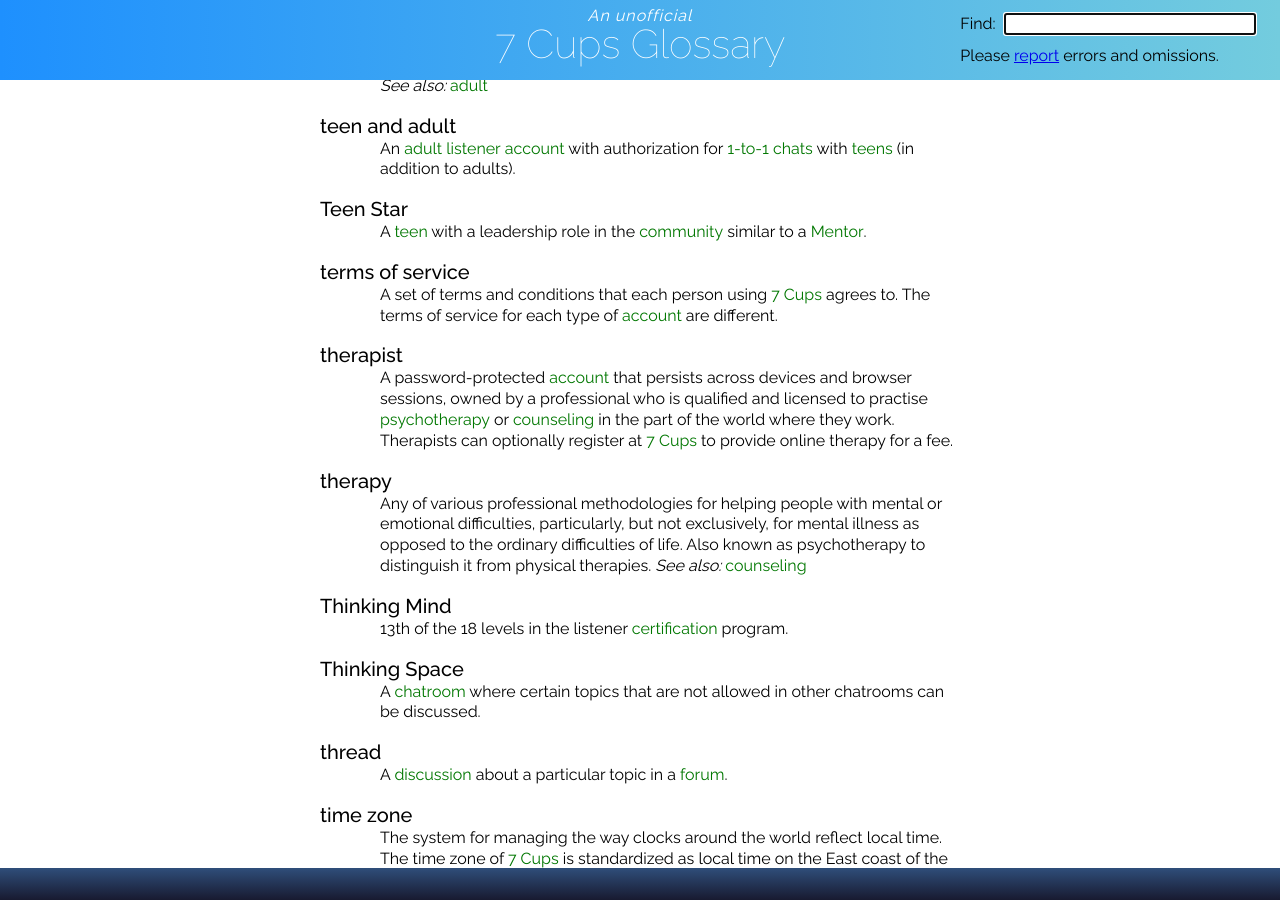
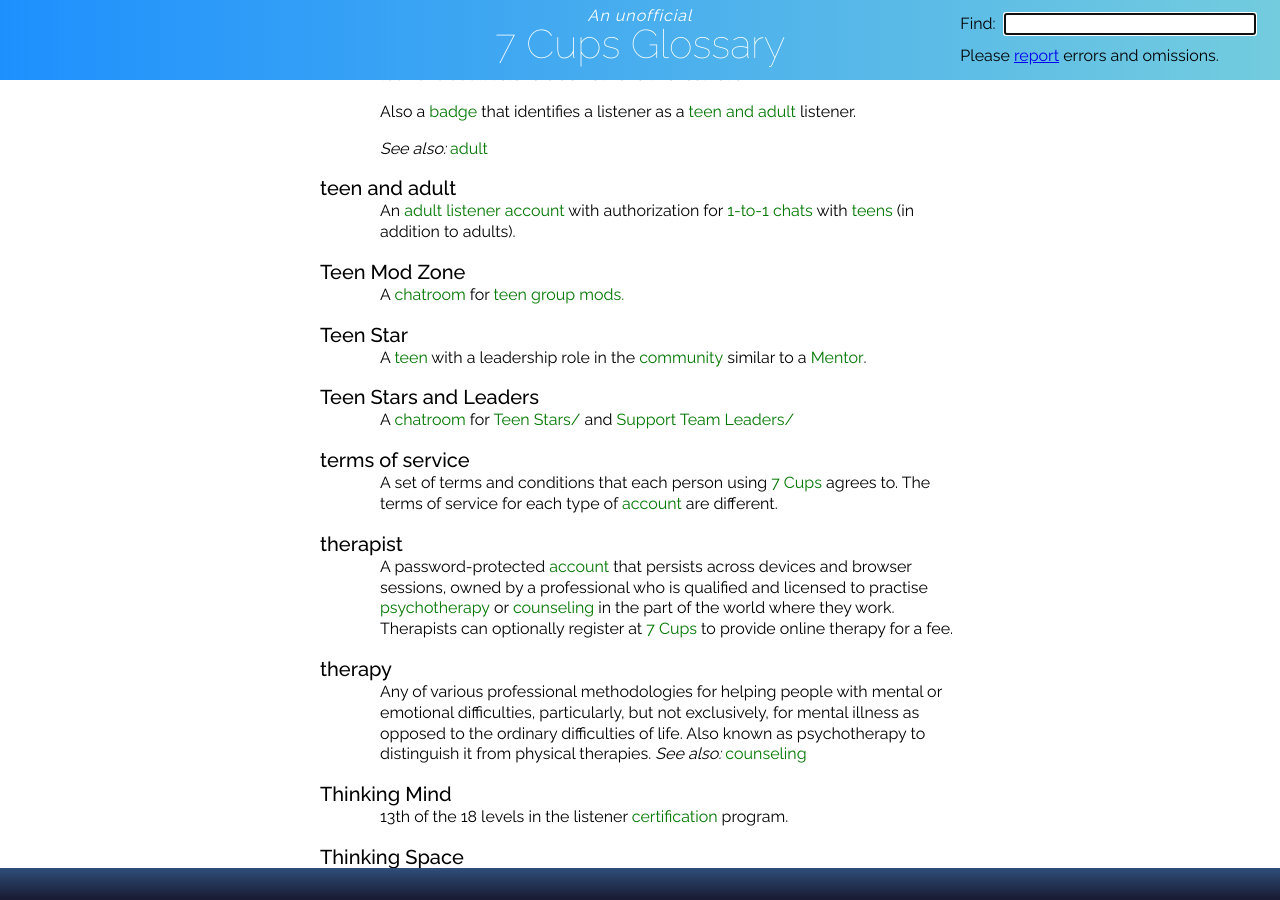
Before and after one commit to RarelyCharlie/rarelycharlie.github.io, a Jekyll site: the page built from glossary.md, in a window 1280 px wide and 900 px high, scrolled down 27196 px. Built offline with Jekyll 4.4.1, drawn with Linux system fonts in a browser that asks for light colours; some of the changed text lies outside the part shown.

Commit message:
add some rooms

```diff
--- a/glossary.md
+++ b/glossary.md
@@ -386,6 +386,9 @@ A ~~guest~~ or member who requests a ~~1-to-1 chat~~ but who does not respond wh
 
 # gratitude journal
 A regular record of the things you are grateful for, often kept privately in your ~~notes,~~ or publicly in your ~~feed~~ using the ~~hashtag~~ #gratitude.
+
+# group
+A ~~chatroom,~~ or the chatrooms in general.
 
 # group chat
 A ~~chat~~ in a ~~chatroom~~.
@@ -900,8 +903,14 @@ _See also:_ ~~adult~~
 # teen and adult
 An ~~adult~~ ~~listener~~ ~~account~~ with authorization for ~~1-to-1 chats/1-to-1 chat~~ with ~~teens/teen~~ (in addition to adults).
 
+# Teen Mod Zone
+A ~~chatroom~~ for ~~teen~~ ~~group~~ ~~mods.~~
+
 # Teen Star
 A ~~teen~~ with a leadership role in the ~~community~~ similar to a ~~Mentor~~.
+
+# Teen Stars and Leaders
+A ~~chatroom~~ for ~~Teen Stars/~~ and ~~Support Team Leaders/~~
 
 # terms of service
 A set of terms and conditions that each person using ~~7 Cups~~ agrees to. The terms of service for each type of ~~account~~ are different.
```
